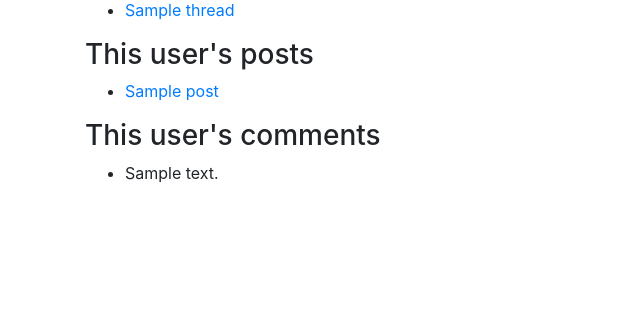
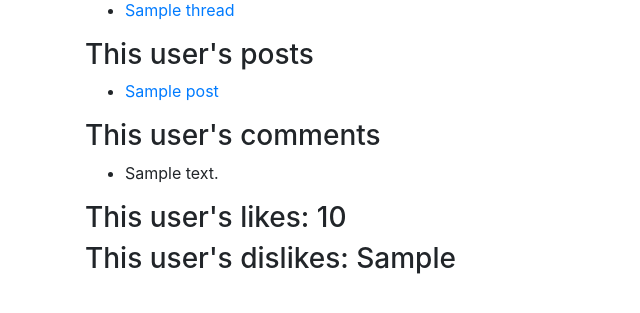
Before and after one commit to Summer23-CSCE-310-Database-Systems/github-setup-minus1chan-group, a Flask app: template templates/user.html in a window 1280 px wide. Shown: the part 160-473 px from the top of the page, without its empty margins (0-640 px from the left). Run offline with Flask 3, Linux system fonts and the light colour scheme; the template is opened without the code that fills it: most values are stand-ins (such as "Sample title", 1, 10 or a date in 2020); parts of the project's set-up code (start-up, migrations or seed data) failed here and were passed over; some libraries are stand-ins or nearby versions.

Commit message:
added user features + site nav

```diff
--- a/main.py
+++ b/main.py
@@ -53,7 +53,7 @@ def login():
                 flash('Login Unsuccessful. Please check username and password', 'danger')
     return render_template('login.html')
 
-
+@app.route('/', methods=['GET'])
 @app.route('/topics', methods=['GET'])
 def topics():
     username = session.get('user_name', 'Guest')
@@ -104,11 +104,18 @@ def user_page(user_name):
         user_threads = connection.execute(select(Thread).where(Thread.c.user_name == user_name)).fetchall()
         user_threads = [row._asdict() for row in user_threads]
         user_posts = connection.execute(select(Post).where(Post.c.user_name == user_name)).fetchall()
+
+        user_likes = 0
+        user_dislikes = 0
+        for post in user_posts:
+            user_likes += post[5]
+            user_dislikes += post[6]
+
         user_posts = [row._asdict() for row in user_posts]
         user_comments = connection.execute(select(Comment).where(Comment.c.user_name == user_name)).fetchall()
         user_comments = [row._asdict() for row in user_comments]
 
-    return render_template('user.html', user=user, user_threads=user_threads, user_posts=user_posts, user_comments=user_comments)
+    return render_template('user.html', user=user, user_threads=user_threads, user_posts=user_posts, user_comments=user_comments, user_likes=user_likes, user_dislikes=user_dislikes)
 
 @app.route('/add_thread', methods=['POST'])
 def add_thread():
--- a/templates/base.html
+++ b/templates/base.html
@@ -18,7 +18,7 @@
 </head>
 <body>
     <nav class="navbar navbar-dark">
-        <a class="navbar-brand" href="#">-1Chan</a>
+        <a class="navbar-brand" href="/topics">-1Chan</a>
         <span class="navbar-text">
             <a href="{{ url_for('user_page', user_name=username) }}">{{username}}</a>
         </span>
--- a/templates/user.html
+++ b/templates/user.html
@@ -42,4 +42,18 @@
         {% endfor %}
       </ul>
     </div>
+
+    <div>
+        <h3 class='linkstab'>
+          This user's likes:  {{user_likes}}
+        </h3>
+    </div>
+
+    <div>
+        <h3 class='linkstab'>
+          This user's dislikes:  {{user_dislikes}}
+        </h3>
+    </div>
+
+
 {% endblock %}
```
